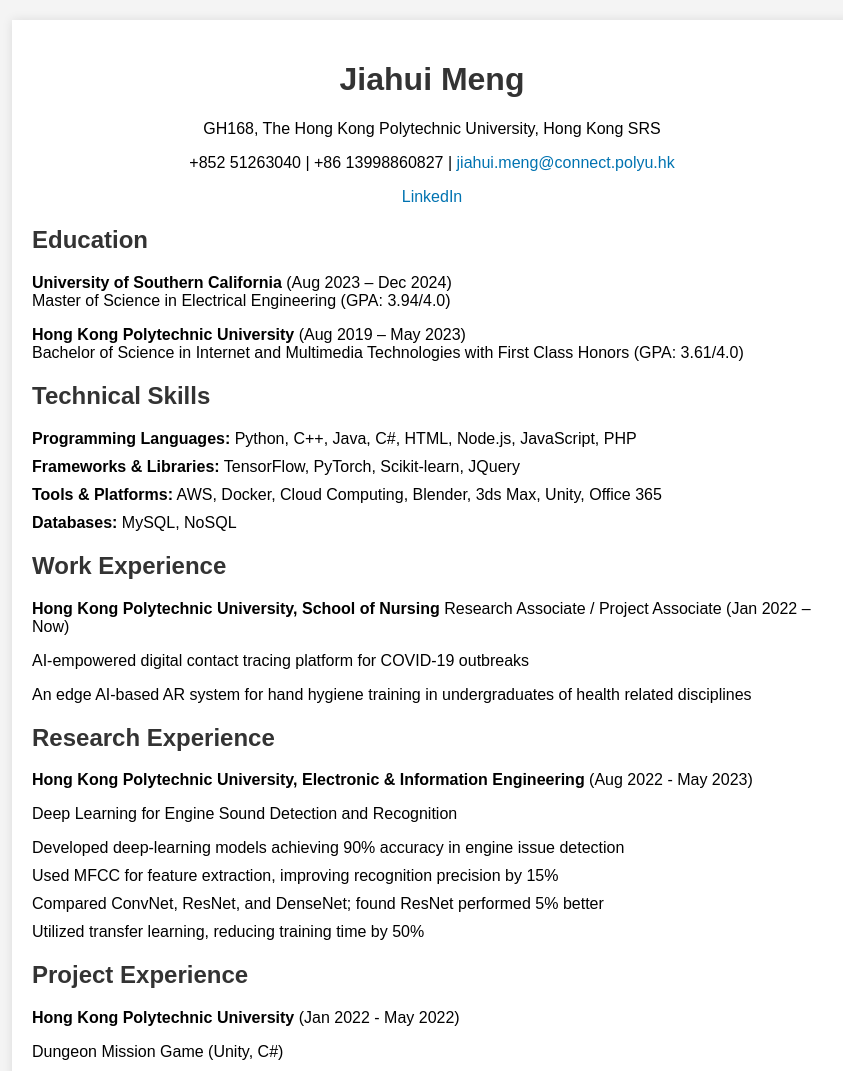
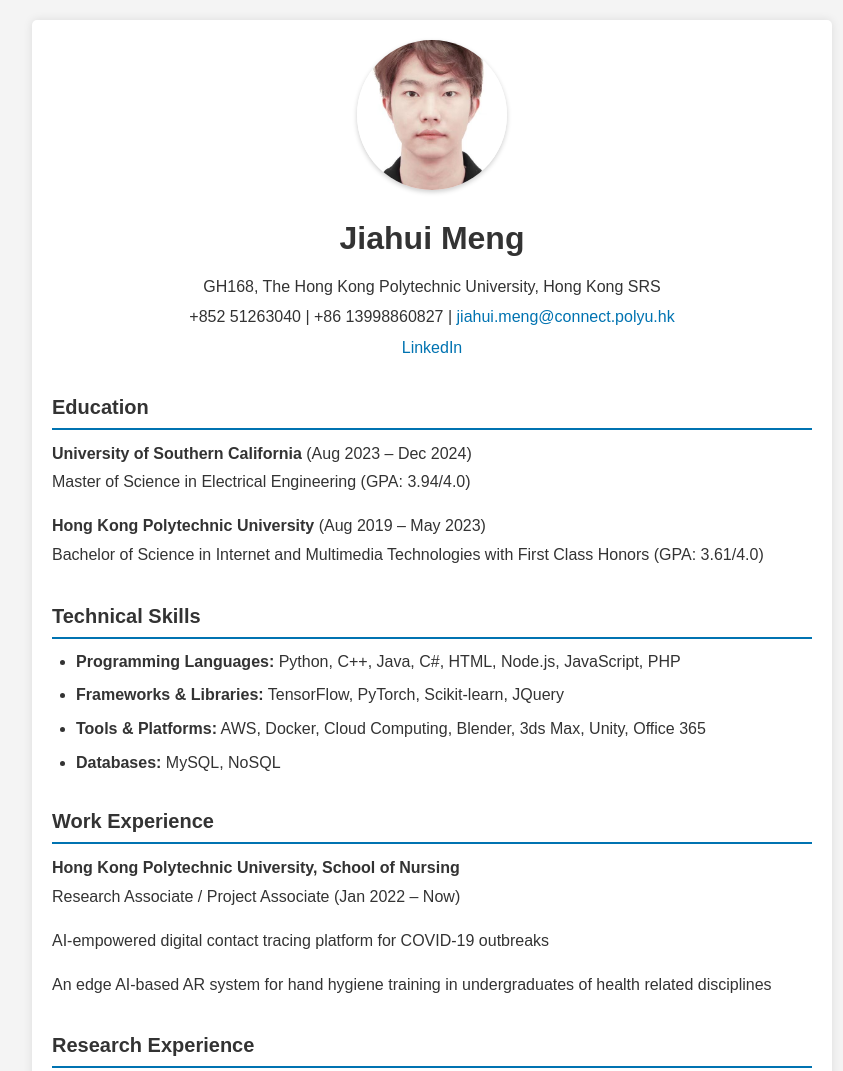
Before and after one commit to Jiahui-Meng/Jiahui-Meng.github.io, a plain HTML site: page index.html in a window 1280 px wide. Shown: the top 1071 px of the page, without its empty margins (208-1051 px from the left). Drawn offline with Linux system fonts and the light colour scheme.

Commit message:
Update Image

```diff
--- a/index.html
+++ b/index.html
@@ -1,62 +1,136 @@
 <!DOCTYPE html>
 <html lang="en">
 <head>
-    <meta charset="UTF-8">
-    <meta name="viewport" content="width=device-width, initial-scale=1.0">
+  <meta charset="UTF-8" />
+  <meta name="viewport" content="width=device-width, initial-scale=1.0"/>
   <title>Jiahui Meng - Resume</title>
   <style>
+    /* 通用样式与重置 */
+    * {
+      box-sizing: border-box;
+      margin: 0;
+      padding: 0;
+    }
+
     body {
-            font-family: Arial, sans-serif;
+      font-family: "Microsoft YaHei", Arial, sans-serif;
+      line-height: 1.6;
+      color: #333;
+      background-color: #f4f4f4;
       margin: 0;
       padding: 20px;
-            background-color: #f4f4f4;
     }
-        .container {
-            max-width: 800px;
-            margin: auto;
-            background: white;
-            padding: 20px;
-            box-shadow: 0px 0px 10px rgba(0, 0, 0, 0.1);
-        }
-        h1, h2 {
-            color: #333;
-        }
-        .contact {
-            text-align: center;
-        }
-        .contact a {
+
+    a {
       color: #0073b1;
       text-decoration: none;
     }
+    a:hover {
+      text-decoration: underline;
+    }
+
+    /* 容器 */
+    .container {
+      max-width: 800px;
+      margin: 0 auto;
+      background: #fff;
+      padding: 20px;
+      box-shadow: 0 0 10px rgba(0, 0, 0, 0.1);
+      border-radius: 5px;
+    }
+
+    /* 顶部联系信息及照片 */
+    .contact {
+      text-align: center;
+      margin-bottom: 30px;
+    }
+    .contact .profile-photo {
+      width: 150px;
+      height: 150px;
+      object-fit: cover;        /* 根据需要裁剪/填充 */
+      border-radius: 50%;       /* 圆形头像 */
+      margin-bottom: 15px;
+      box-shadow: 0 2px 5px rgba(0,0,0,0.2);
+    }
+    .contact h1 {
+      font-size: 2em;
+      margin-bottom: 10px;
+      font-weight: 600;
+    }
+    .contact p {
+      margin: 5px 0;
+    }
+
+    /* Section 标题 */
+    .section h2 {
+      font-weight: 600;
+      font-size: 1.25em;
+      margin-bottom: 10px;
+      padding-bottom: 5px;
+      border-bottom: 2px solid #0073b1;
+    }
+
+    /* Section 通用 */
     .section {
-            margin-bottom: 20px;
+      margin-bottom: 30px;
     }
+    .section p {
+      margin: 5px 0 15px 0;
+      line-height: 1.8;
+    }
+
+    /* 列表样式 */
     ul {
-            list-style: none;
-            padding: 0;
+      list-style: disc;
+      padding-left: 1.5em;
+      margin: 10px 0;
     }
     li {
-            margin-bottom: 10px;
+      margin-bottom: 8px;
+      line-height: 1.6;
+    }
+
+    /* 强调文字 */
+    strong {
+      font-weight: 600;
     }
   </style>
 </head>
 <body>
   <div class="container">
+    <!-- 联系方式及照片 -->
     <div class="contact">
+      <!-- 此处替换为自己的照片 URL 或本地文件路径 -->
+      <img
+        src="MENG.jpg"
+        alt="Jiahui Meng Photo"
+        class="profile-photo"
+      />
       <h1>Jiahui Meng</h1>
       <p>GH168, The Hong Kong Polytechnic University, Hong Kong SRS</p>
-            <p>+852 51263040 | +86 13998860827 | <a href="mailto:jiahui.meng@connect.polyu.hk">jiahui.meng@connect.polyu.hk</a></p>
-            <p><a href="https://www.linkedin.com/in/meng-jiahui" target="_blank">LinkedIn</a></p>
+      <p>
+        +852 51263040 | +86 13998860827 |
+        <a href="mailto:jiahui.meng@connect.polyu.hk">jiahui.meng@connect.polyu.hk</a>
+      </p>
+      <p>
+        <a href="https://www.linkedin.com/in/meng-jiahui" target="_blank">LinkedIn</a>
+      </p>
     </div>
 
+    <!-- 教育背景 -->
     <div class="section">
       <h2>Education</h2>
-            <p><strong>University of Southern California</strong> (Aug 2023 – Dec 2024)<br>
-               Master of Science in Electrical Engineering (GPA: 3.94/4.0)</p>
-            <p><strong>Hong Kong Polytechnic University</strong> (Aug 2019 – May 2023)<br>
-               Bachelor of Science in Internet and Multimedia Technologies with First Class Honors (GPA: 3.61/4.0)</p>
+      <p>
+        <strong>University of Southern California</strong> (Aug 2023 – Dec 2024)<br/>
+        Master of Science in Electrical Engineering (GPA: 3.94/4.0)
+      </p>
+      <p>
+        <strong>Hong Kong Polytechnic University</strong> (Aug 2019 – May 2023)<br/>
+        Bachelor of Science in Internet and Multimedia Technologies with First Class Honors (GPA: 3.61/4.0)
+      </p>
     </div>
 
+    <!-- 技能 -->
     <div class="section">
       <h2>Technical Skills</h2>
       <ul>
@@ -67,16 +141,24 @@
       </ul>
     </div>
 
+    <!-- 工作经历 -->
     <div class="section">
       <h2>Work Experience</h2>
-            <p><strong>Hong Kong Polytechnic University, School of Nursing</strong> Research Associate / Project Associate (Jan 2022 – Now)</p>
+      <p>
+        <strong>Hong Kong Polytechnic University, School of Nursing</strong><br/>
+        Research Associate / Project Associate (Jan 2022 – Now)
+      </p>
       <p>AI-empowered digital contact tracing platform for COVID-19 outbreaks</p>
       <p>An edge AI-based AR system for hand hygiene training in undergraduates of health related disciplines</p>
     </div>
 
+    <!-- 研究经历 -->
     <div class="section">
       <h2>Research Experience</h2>
-            <p><strong>Hong Kong Polytechnic University, Electronic & Information Engineering</strong> (Aug 2022 - May 2023)</p>
+      <p>
+        <strong>Hong Kong Polytechnic University, Electronic & Information Engineering</strong><br/>
+        (Aug 2022 - May 2023)
+      </p>
       <p>Deep Learning for Engine Sound Detection and Recognition</p>
       <ul>
         <li>Developed deep-learning models achieving 90% accuracy in engine issue detection</li>
@@ -86,18 +168,27 @@
       </ul>
     </div>
 
+    <!-- 项目经历 -->
     <div class="section">
       <h2>Project Experience</h2>
-            <p><strong>Hong Kong Polytechnic University</strong> (Jan 2022 - May 2022)</p>
+      <p>
+        <strong>Hong Kong Polytechnic University</strong><br/>
+        (Jan 2022 - May 2022)
+      </p>
       <p>Dungeon Mission Game (Unity, C#)</p>
       <ul>
         <li>Developed a roguelike game in Unity with procedural generation</li>
         <li>Implemented multiplayer using Photon PUN2 for 50+ concurrent players</li>
         <li>Designed AI-driven enemies and bosses, increasing engagement by 40%</li>
-                <li>Published at <a href="https://simmer.io/@MENG/team-04-dungeon-mission" target="_blank">Simmer.io</a></li>
+        <li>Published at
+          <a href="https://simmer.io/@MENG/team-04-dungeon-mission" target="_blank">
+            Simmer.io
+          </a>
+        </li>
       </ul>
     </div>
 
+    <!-- 荣誉奖项 -->
     <div class="section">
       <h2>Honors & Awards</h2>
       <ul>
@@ -106,16 +197,25 @@
       </ul>
     </div>
 
+    <!-- 论文发表 -->
     <div class="section">
       <h2>Publications</h2>
       <ul>
-                <li><a href="https://doi.org/10.1016/j.idm.2024.02.002" target="_blank">An AI-empowered Indoor Digital Contact Tracing System for COVID-19</a></li>
+        <li>
+          <a href="https://doi.org/10.1016/j.idm.2024.02.002" target="_blank">
+            An AI-empowered Indoor Digital Contact Tracing System for COVID-19
+          </a>
+        </li>
       </ul>
     </div>
 
+    <!-- 领导经历 -->
     <div class="section">
       <h2>Leadership</h2>
-            <p><strong>Hong Kong Polytechnic University Golden Z Club</strong> (2020 – 2021)</p>
+      <p>
+        <strong>Hong Kong Polytechnic University Golden Z Club</strong>
+        (2020 – 2021)
+      </p>
       <ul>
         <li>Organized sign language and interview workshops with 50+ attendees</li>
         <li>Led mentoring programs for South Asian children, improving academic performance by 20%</li>
```
Also changed, not shown: MENG.jpg (added). Lines whose indentation alone changed are shown as unchanged.
